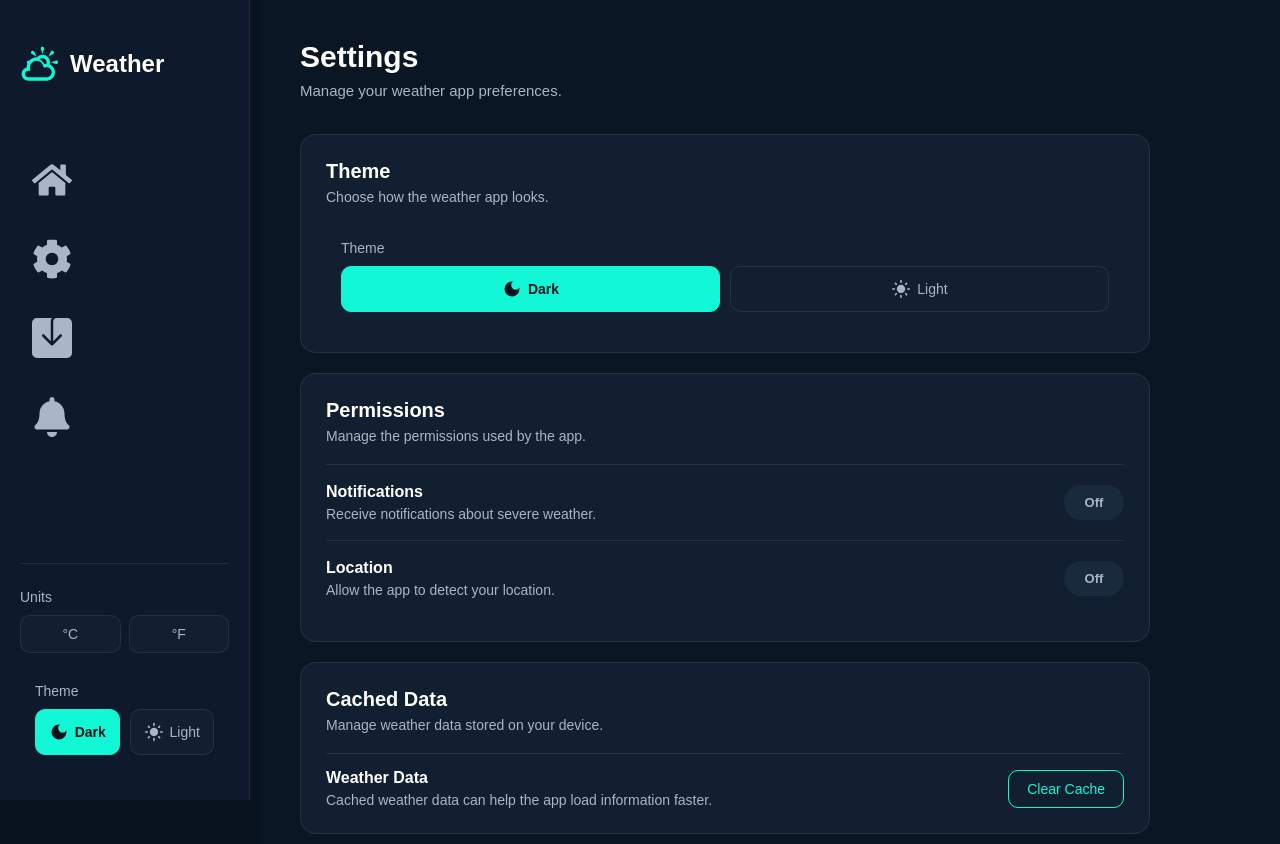
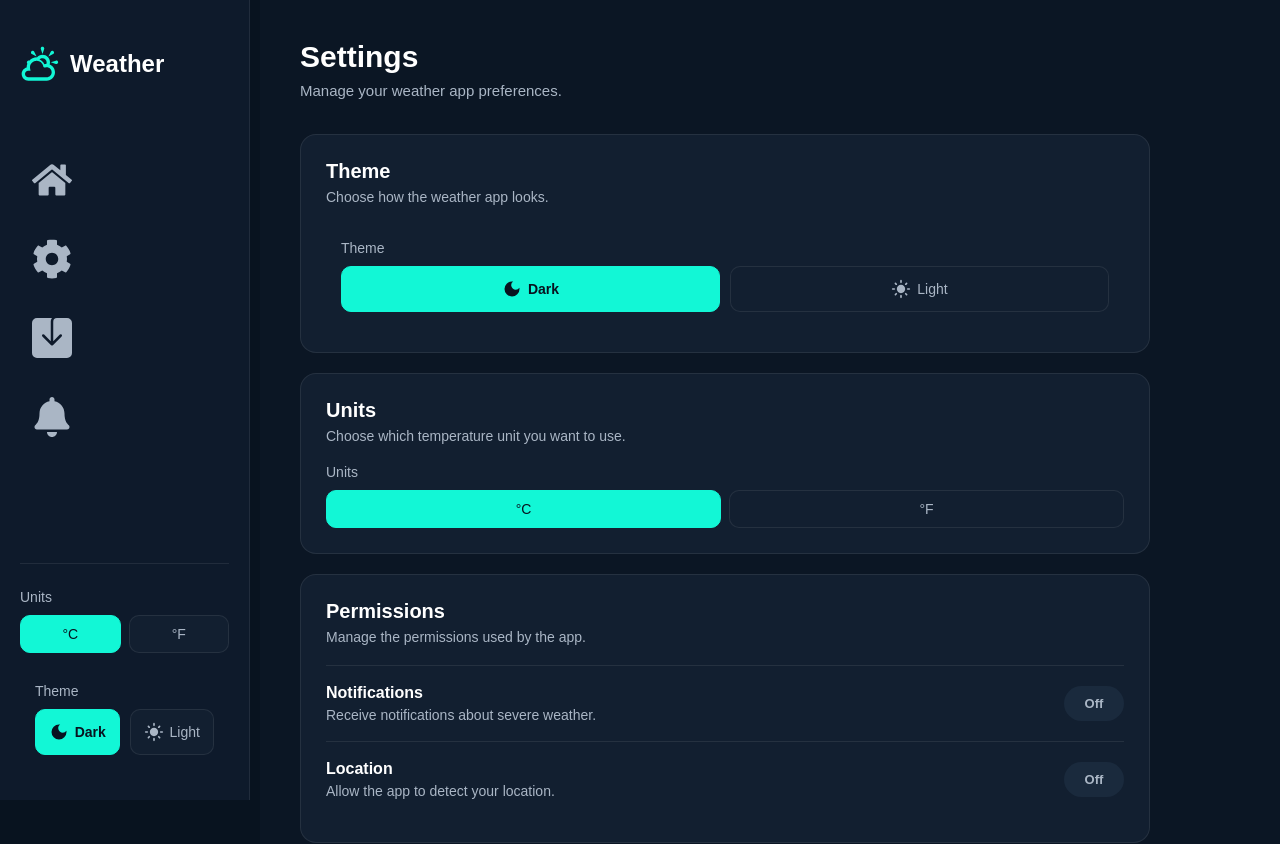
Before and after one commit to Masande07i/Weather-app, a React (Vite) app: page /settings in a window 1280 px wide. Shown: the top 844 px of the page. Built offline with nearby package versions, Linux system fonts and the light colour scheme.

Commit message:
updated the Home component

```diff
--- a/src/App.tsx
+++ b/src/App.tsx
@@ -5,18 +5,21 @@ import {Settings} from './pages/Settings/Settings'
 import { SavedLocations } from './pages/SavedLocations/SavedLocations';
 import { Sidebar } from './components/Sidebar/Sidebar';
 import { Alerts } from './pages/Alerts/Alerts';
+import { useState } from 'react';
 
 
 
 function App() {
+   const [unit, setUnit] = useState<'C' | 'F'>('C');
+
 
 
     return (
     <div>
-      <Sidebar />
+      <Sidebar unit={unit} setUnit={setUnit}/>
       <Routes>
-      <Route path ='/' element={<Home/>}/>
-      <Route path='/settings' element= {<Settings/>}/>
+      <Route path ='/' element={<Home unit={unit}/>}/>
+      <Route path='/settings' element= {<Settings unit={unit} setUnit={setUnit}/>}/>
       <Route path= '/saved-locations' element = {<SavedLocations/>}/>
       <Route path='alerts' element ={<Alerts/>}/>
       </Routes>
--- a/src/components/Unit/Unit.module.css
+++ b/src/components/Unit/Unit.module.css
@@ -93,6 +93,5 @@
 
     border-color: #12F7D6;
     font-weight: 700;
-}
     font-weight: 700;
-}
+}}
--- a/src/pages/Home/Home.tsx
+++ b/src/pages/Home/Home.tsx
@@ -1,13 +1,13 @@
 import { WeatherHero } from '../../components/WeatherHero/WeatherHero';
 import { Forecast } from '../../components/Forecast/Forecast';
-import { Sidebar } from '../../components/Sidebar/Sidebar';
 import { useState, useEffect } from 'react';
 
+interface HomeProps{
+    unit : 'C' |'F';
+}
 
 const getWeather = async (city: string) => {
-
     const apiKey = import.meta.env.VITE_API_KEY;
-
     if (!apiKey) {
         throw new Error('API Key is missing');
     }
@@ -24,70 +24,44 @@ const getWeather = async (city: string) => {
 };
 
 
-export const Home = () => {
+export const Home = ({unit}:HomeProps) => {
 
     const [city, setCity] = useState('Pietermaritzburg');
     const [weatherData, setWeatherData] = useState<any | null>(null);
     const [loading, setLoading] = useState(true);
     const [error, setError] = useState('');
-    const [unit, setUnit] = useState<'C' | 'F'>('C');
+
 
 
     useEffect(() => {
-
         const fetchWeather = async () => {
-
             setLoading(true);
-
             setError('');
-
             try {
-
                 const weather = await getWeather(city);
-
                 setWeatherData({
                     current: {
                         ...weather.currentConditions,
-
                         tempmax: weather.days[0].tempmax,
-
                         tempmin: weather.days[0].tempmin,
                     },
-
                     hourly: weather.days[0].hours,
-
                     weekly: weather.days,
                 });
-
             } catch (e) {
-
                 setError(
                     `${e instanceof Error ? e.message : String(e)}`
                 );
-
             } finally {
-
                 setLoading(false);
-
             }
         };
-
         fetchWeather();
-
     }, [city]);
-
 
     return (
 
-        <div>
-
-            <Sidebar
-                unit={unit}
-                setUnit={setUnit}
-            />
-
             <main>
-
                 {loading && (
                     <div className="status-message">
                         Loading weather data...
@@ -102,25 +76,20 @@ export const Home = () => {
 
                 {!loading && !error && weatherData && (
                     <>
-
                         <WeatherHero
                             weather={weatherData.current}
                             locationName={city}
                             onCityChange={setCity}
                             unit={unit}
                         />
-
                         <Forecast
                             hourly={weatherData.hourly}
                             weekly={weatherData.weekly}
                             unit={unit}
                         />
-
                     </>
                 )}
-
             </main>
 
-        </div>
     );
 };
--- a/src/pages/SavedLocations/SavedLocations.module.css
+++ b/src/pages/SavedLocations/SavedLocations.module.css
@@ -28,7 +28,7 @@
 }
 
 
-/* Location grid */
+
 
 .locationGrid {
     display: grid;
@@ -44,7 +44,7 @@
 }
 
 
-/* Location card */
+
 
 .locationCard {
     background: #121F30;
@@ -66,7 +66,6 @@
 }
 
 .locationCard:hover {
-    transform: translateY(-3px);
 
     border-color: #12F7D6;
 
@@ -88,7 +87,7 @@
 }
 
 
-/* Remove button */
+
 
 .removeButton {
     padding: 8px 12px;
@@ -113,7 +112,6 @@
 }
 
 
-/* Empty state */
 
 .empty {
     max-width: 600px;
--- a/src/pages/SavedLocations/SavedLocations.tsx
+++ b/src/pages/SavedLocations/SavedLocations.tsx
@@ -6,7 +6,6 @@ export const SavedLocations = () => {
 
     const [locations, setLocations] = useState<string[]>([]);
 
-    // Load saved locations when the page opens
     useEffect(() => {
 
         const savedLocations = localStorage.getItem('savedLocations');
@@ -17,8 +16,6 @@ export const SavedLocations = () => {
 
     }, []);
 
-
-    // Remove a location
     const removeLocation = (location: string) => {
 
         const updatedLocations = locations.filter(
--- a/src/pages/Settings/Settings.tsx
+++ b/src/pages/Settings/Settings.tsx
@@ -1,11 +1,17 @@
 import { useState } from 'react';
 import style from './Settings.module.css';
 import { Theme } from '../../components/Theme/Theme';
+import { Unit } from '../../components/Unit/Unit';
 
-export const Settings = () => {
+interface SettingsProp{
+    unit: 'C' | 'F';
+    setUnit: ( unit: 'C' | 'F') => void;
+}
+export const Settings = ({ unit,setUnit }:SettingsProp) => {
 
     const [notifications, setNotifications] = useState(false);
     const [location, setLocation] = useState(false);
+
 
     const handleNotifications = () => {
         setNotifications(!notifications);
@@ -18,7 +24,6 @@ export const Settings = () => {
     const clearCache = () => {
         localStorage.removeItem('weatherData');
         localStorage.removeItem('savedLocations');
-
         alert('Cached data has been cleared.');
     };
 
@@ -37,6 +42,15 @@ export const Settings = () => {
                 </div>
                 <Theme />
             </section>
+
+
+            <section className={style.section}>
+              <div className={style.sectionHeader}>
+               <h2>Units</h2>
+              <p> Choose which temperature unit you want to use.</p>
+            </div>
+               <Unit unit={unit} setUnit={setUnit}/>
+           </section>
 
             <section className={style.section}>
                 <div className={style.sectionHeader}>
```
Also changed, not shown: src/components/Forecast/Forecast.tsx (+1 -7 lines), src/components/Unit/Unit.tsx (+2 -6 lines), src/components/WeatherHero/WeatherHero.tsx (+6 -32 lines), src/pages/Settings/Settings.module.css (+3 -7 lines).
